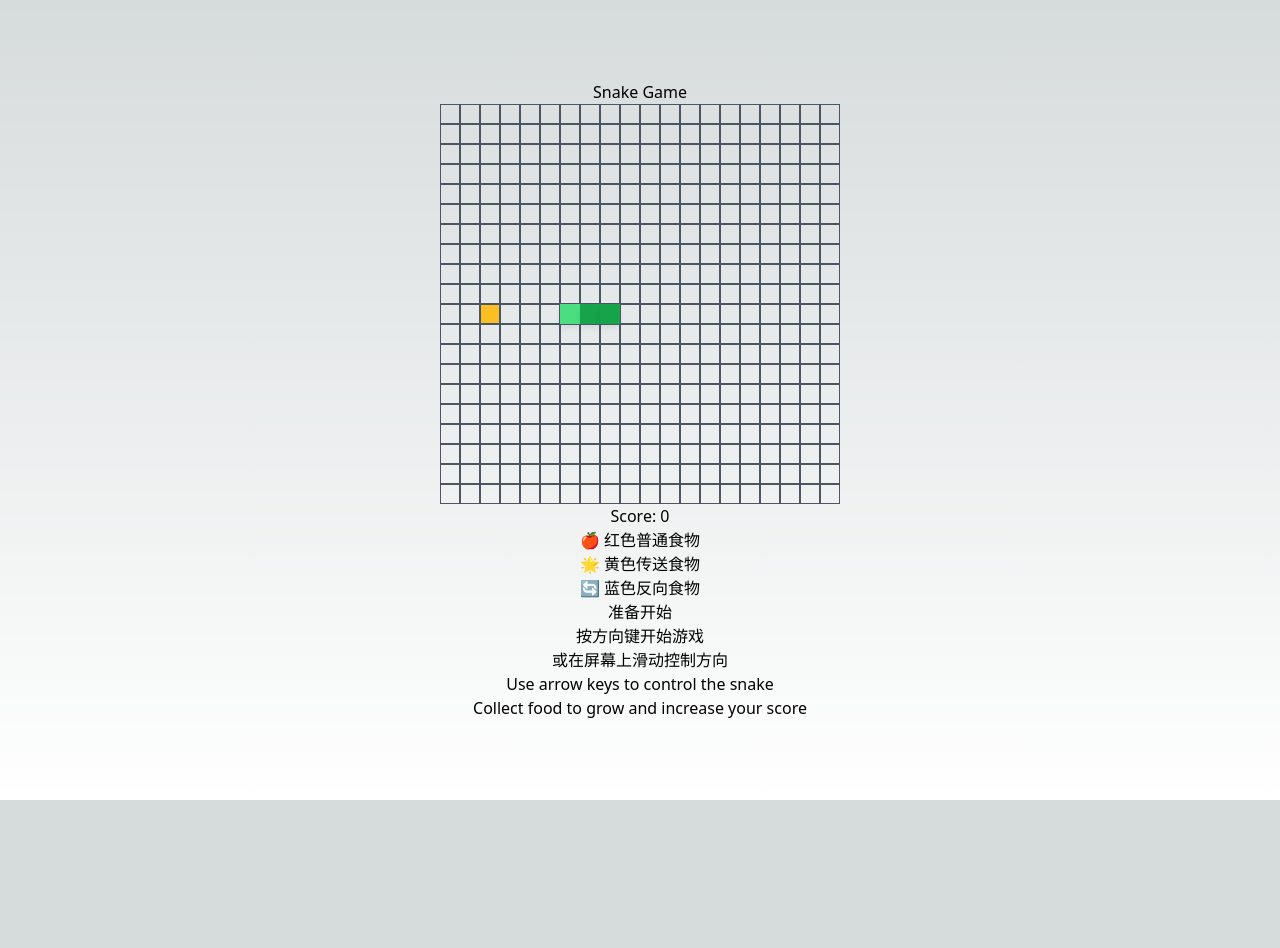
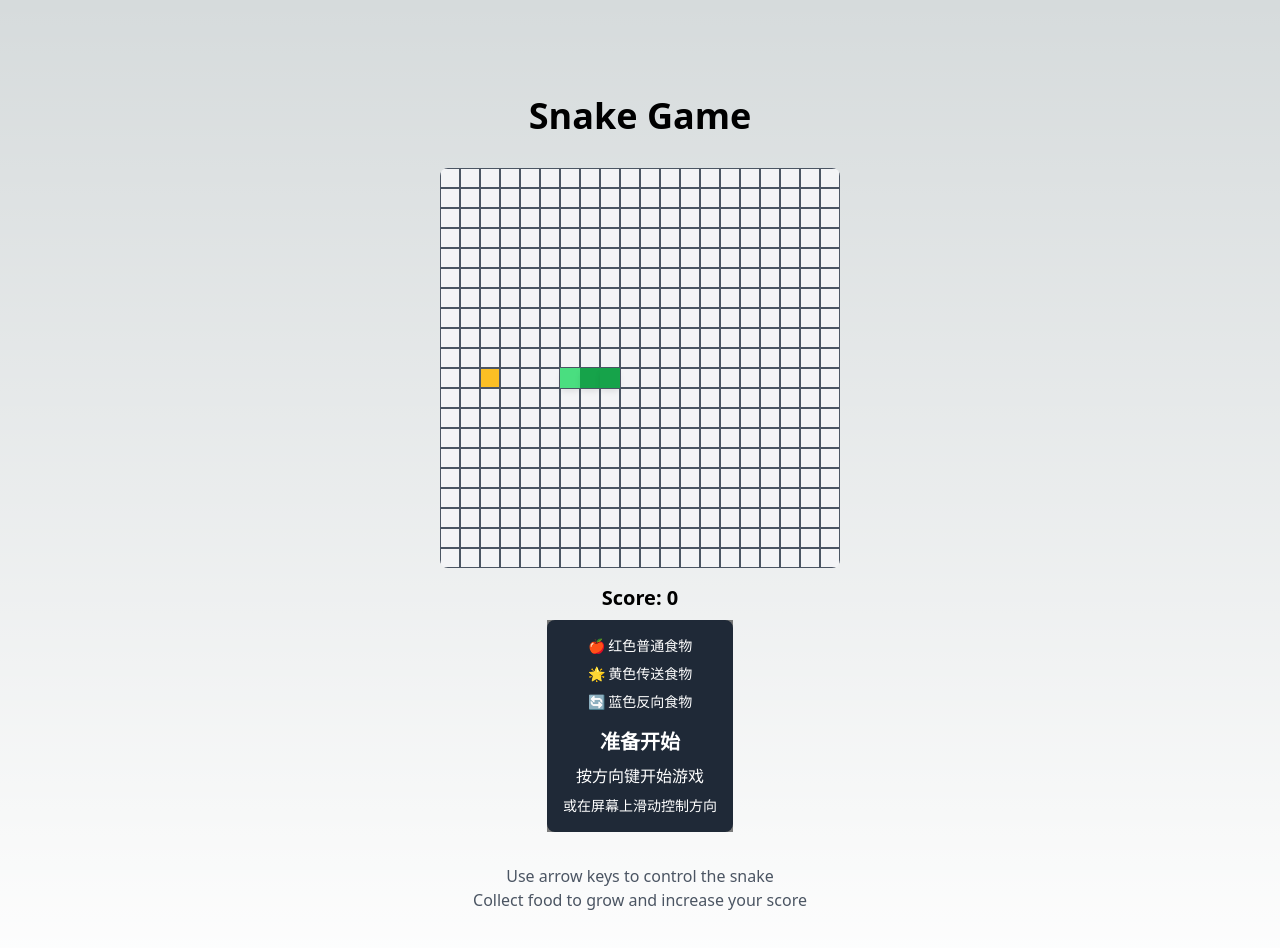
Before and after one commit to ads1029/test-snake-game, a Next.js app: page / in a window 1280 px wide. Shown: the top 948 px of the page. Before the commit the page ends 800 px from the top, so only its background shows below. Built offline with nearby package versions, Linux system fonts and the light colour scheme.

Commit message:
tailwind works

```diff
--- a/package.json
+++ b/package.json
@@ -24,13 +24,14 @@
   "devDependencies": {
     "@eslint/eslintrc": "^3",
     "@shadcn/ui": "^0.0.4",
-    "@tailwindcss/postcss": "^4",
     "@types/node": "^20",
     "@types/react": "^19",
     "@types/react-dom": "^19",
+    "autoprefixer": "^10.4.17",
     "eslint": "^9",
     "eslint-config-next": "15.2.1",
-    "tailwindcss": "^4",
+    "postcss": "^8.4.35",
+    "tailwindcss": "^3.4.1",
     "typescript": "^5"
   }
 }
--- /dev/null
+++ b/postcss.config.js
@@ -0,0 +1,6 @@
+module.exports = {
+  plugins: {
+    tailwindcss: {},
+    autoprefixer: {},
+  },
+}
--- a/src/app/globals.css
+++ b/src/app/globals.css
@@ -1,4 +1,5 @@
-@import "tailwindcss/preflight";
+@tailwind base;
+@tailwind components;
 @tailwind utilities;
 
 :root {
--- a/src/components/game-board.tsx
+++ b/src/components/game-board.tsx
@@ -310,7 +310,18 @@ export function GameBoard() {
         )}
         {gameState.isGameOver && (
           <div className="flex flex-col items-center gap-2">
-            <p className="text-red-500 font-bold">Game Over!</p>
+
+            <p
+              className="text-red-500 font-bold border-2 border-red-500 rounded-md px-4 py-2"
+              style={{ color: 'red' }} // Adding inline style for testing
+              onClick={() => {
+                console.log('Game Over text clicked');
+                const computedStyle = window.getComputedStyle(document.querySelector('.text-red-500')!);
+                console.log('Computed color:', computedStyle.color);
+              }}
+            >
+              Game Over!
+            </p>
             <Button onClick={resetGame}>Play Again</Button>
           </div>
         )}
--- /dev/null
+++ b/tailwind.config.js
@@ -0,0 +1,12 @@
+/** @type {import('tailwindcss').Config} */
+module.exports = {
+  content: [
+    './src/pages/**/*.{js,ts,jsx,tsx,mdx}',
+    './src/components/**/*.{js,ts,jsx,tsx,mdx}',
+    './src/app/**/*.{js,ts,jsx,tsx,mdx}',
+  ],
+  theme: {
+    extend: {},
+  },
+  plugins: [],
+}
```
Also changed, not shown: 1 other file (tests, documents, lock files or other folders).
